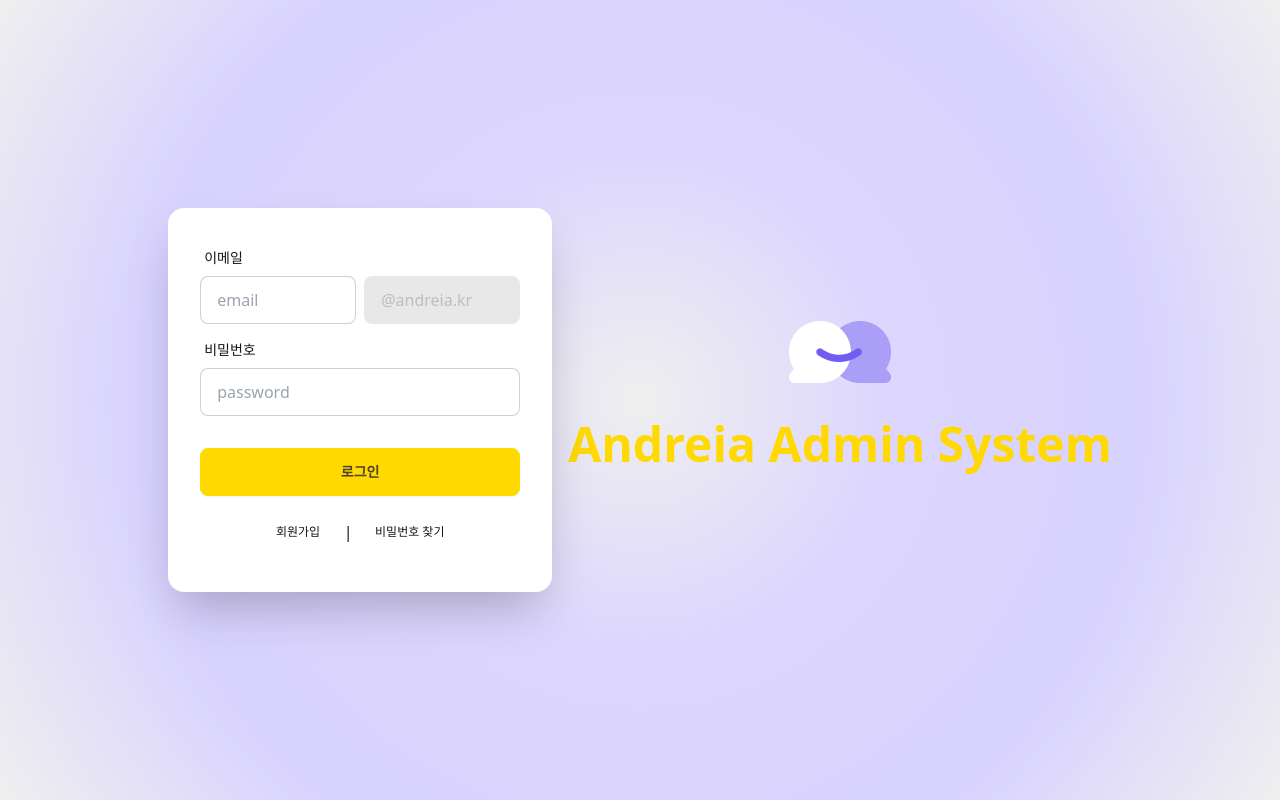
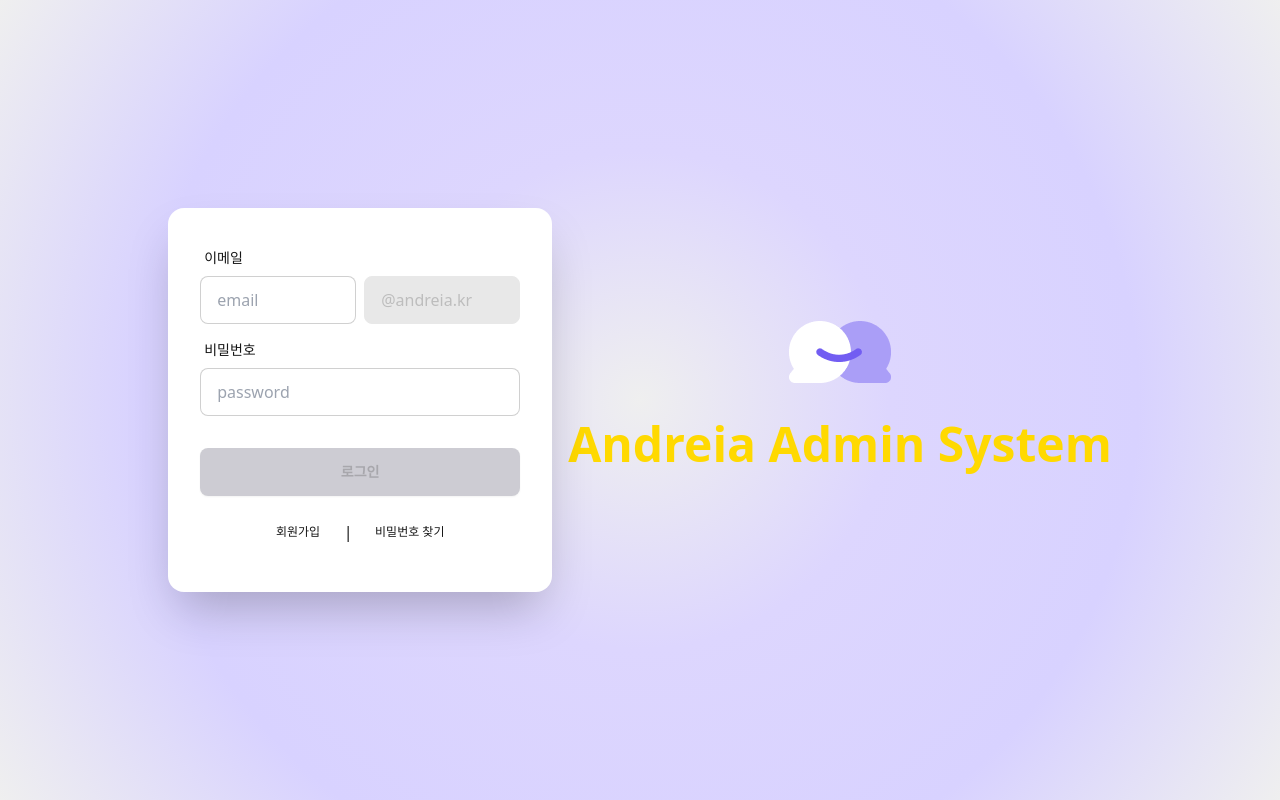
Before and after one commit to YiHyeongRae/react-eevee-admin, a React (Vite) app: page /login in a window 1280 px wide. Built offline with nearby package versions, Linux system fonts and the light colour scheme.

Commit message:
feat: edit login logic

```diff
--- a/src/layout/header/header.tsx
+++ b/src/layout/header/header.tsx
@@ -3,6 +3,7 @@ import { Modal, ModalOpener } from "../../components/Modal";
 import { useState } from "react";
 import { Alert } from "../../components/Alert";
 import { HeaderTypes } from "../../data/types/layout";
+import { useNavigate } from "react-router-dom";
 
 function index({ func, navState }: HeaderTypes) {
   const { t, i18n } = useTranslation();
@@ -12,6 +13,7 @@ function index({ func, navState }: HeaderTypes) {
   const [currentTheme, setCurrentTheme] = useState(
     localStorage.getItem("currentTheme")
   );
+  const navigate = useNavigate();
 
   return (
     <div
@@ -118,6 +120,7 @@ function index({ func, navState }: HeaderTypes) {
                   type="button"
                   onClick={() => {
                     localStorage.setItem("login", "false");
+                    navigate("/login");
                   }}
                   value={t(`header.logout`)}
                 />
--- a/src/pages/login/index.tsx
+++ b/src/pages/login/index.tsx
@@ -1,13 +1,16 @@
-import { useEffect } from "react";
+import { useEffect, useState } from "react";
 import { useTranslation } from "react-i18next";
-import { Navigate } from "react-router-dom";
+import { useNavigate } from "react-router-dom";
 
 function index() {
   const { t, i18n } = useTranslation();
-  const isLogin = localStorage.getItem("login") === "true";
-  if (isLogin) {
-    return <Navigate to="/dashboard" />;
-  }
+  // const isLogin = localStorage.getItem("login") === "true";
+  // if (isLogin) {
+  //   return <Navigate to="/dashboard" />;
+  // }
+
+  const [login, setLogin] = useState({ id: "", pw: "" });
+  const navigate = useNavigate();
   useEffect(() => {
     const locales = localStorage.getItem("admin-locales");
 
@@ -35,6 +38,12 @@ function index() {
                   placeholder="email"
                   className="w-[50%] input input-bordered"
                   required
+                  value={login.id}
+                  onChange={(e) =>
+                    setLogin((prev) => {
+                      return { ...prev, id: e.target.value };
+                    })
+                  }
                 />
                 <input
                   disabled
@@ -53,13 +62,21 @@ function index() {
                 placeholder="password"
                 className="input input-bordered"
                 required
+                value={login.pw}
+                onChange={(e) =>
+                  setLogin((prev) => {
+                    return { ...prev, pw: e.target.value };
+                  })
+                }
               />
             </div>
             <div className="mt-6 form-control">
               <button
-                className="btn btn-primary"
+                disabled={login.id === "" || login.pw === ""}
+                className="btn btn-block btn-primary"
                 onClick={() => {
                   localStorage.setItem("login", "true");
+                  navigate("/dashboard");
                 }}
               >
                 {t("header.login")}
```
